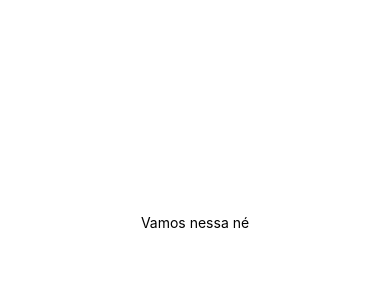
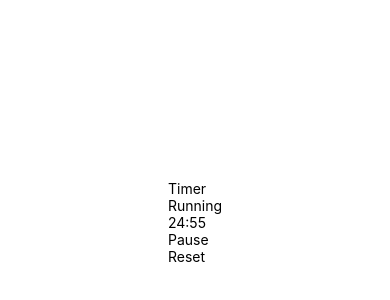
Before and after one commit to gabrielvedova/doropomo, a React Native app in the folder doropomo/: screen / in a window 390 px wide. Shown: the part 200-500 px from the top of the page. Built offline with nearby package versions, Linux system fonts and the light colour scheme.

Commit message:
feat(timer): Implement Stopwatch component and integrate into Timer view

```diff
--- a/doropomo/src/App.js
+++ b/doropomo/src/App.js
@@ -1,12 +1,13 @@
 import { StatusBar } from "expo-status-bar";
-import { StyleSheet, Text, View } from "react-native";
+import { StyleSheet, Text, SafeAreaView } from "react-native";
+import Timer from "./views/Timer";
 
 export default function App() {
   return (
-    <View style={styles.container}>
-      <Text>Vamos nessa né</Text>
+    <SafeAreaView style={styles.container}>
+      <Timer />
       <StatusBar style="auto" />
-    </View>
+    </SafeAreaView>
   );
 }
 
--- /dev/null
+++ b/doropomo/src/components/timer/Stopwatch.js
@@ -0,0 +1,38 @@
+import React, { useState, useEffect } from "react";
+import { Text, TouchableOpacity } from "react-native";
+
+export default (props) => {
+  const [isRunning, setIsRunning] = useState(true);
+  const [startTime, setStartTime] = useState(1500);
+
+  useEffect(() => {
+    let timer;
+    if (isRunning && startTime > 0) {
+      timer = setInterval(() => {
+        setStartTime((prevTime) => prevTime - 1);
+      }, 1000);
+    }
+    return () => clearInterval(timer); // Limpa o intervalo ao desmontar ou quando isRunning muda
+  }, [isRunning, startTime]);
+
+  const formatTime = (time) => {
+    const minutes = Math.floor(time / 60);
+    const seconds = time % 60;
+    return `${String(minutes).padStart(2, "0")}:${String(seconds).padStart(
+      2,
+      "0"
+    )}`;
+  };
+  return (
+    <>
+      <Text>{isRunning ? "Running" : "Stopped"}</Text>
+      <Text>{formatTime(startTime)}</Text>
+      <TouchableOpacity onPress={() => setIsRunning(!isRunning)}>
+        <Text>{isRunning ? "Pause" : "Resume"}</Text>
+      </TouchableOpacity>
+      <TouchableOpacity onPress={() => setStartTime(1500)}>
+        <Text>Reset</Text>
+      </TouchableOpacity>
+    </>
+  );
+};
--- /dev/null
+++ b/doropomo/src/views/Timer.js
@@ -0,0 +1,12 @@
+import React from "react";
+import { Text, View } from "react-native";
+import Stopwatch from "../components/timer/Stopwatch";
+
+export default (props) => {
+  return (
+    <View>
+      <Text>Timer</Text>
+      <Stopwatch />
+    </View>
+  );
+};
```
